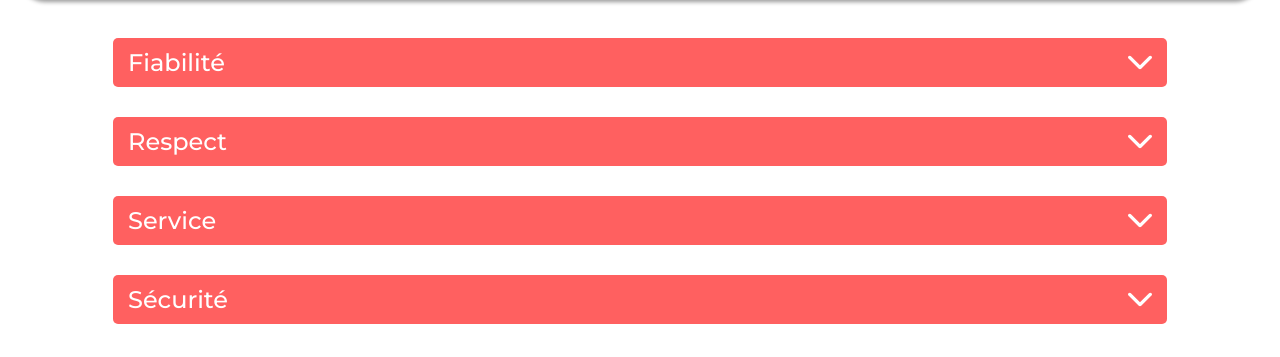
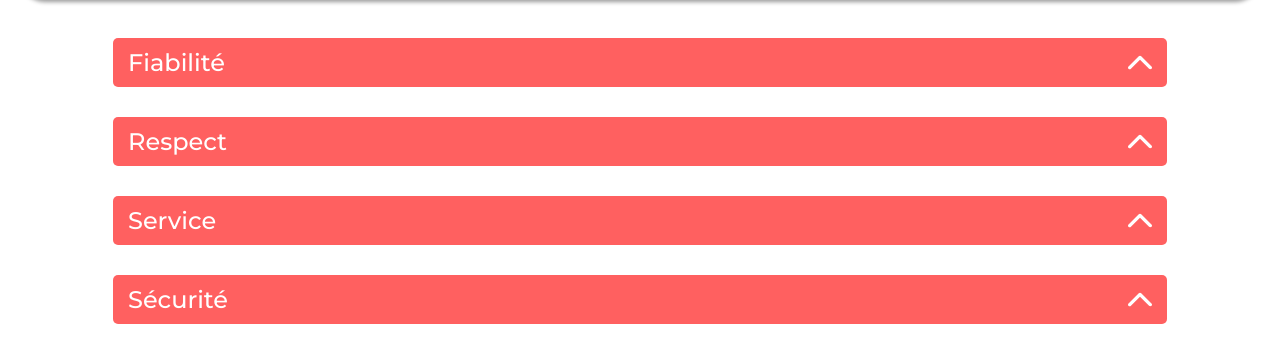
Before and after one commit to Antonin81/kasa, a React (Create React App) app: page /a-propos in a window 1280 px wide. Shown: the part 385-742 px from the top of the page. Built offline with nearby package versions, Linux system fonts and the light colour scheme.

Commit message:
small fix on collapses

```diff
--- a/src/assets/styles/main.css
+++ b/src/assets/styles/main.css
@@ -205,7 +205,7 @@ footer p {
   align-items: center;
 }
 .collapse button .collapse-arrow {
-  transform: rotate(0deg);
+  transform: rotate(180deg);
   transition: transform 0.4s;
 }
 @media screen and (max-width: 375px) {
@@ -247,7 +247,7 @@ footer p {
   }
 }
 .collapse.open button .collapse-arrow {
-  transform: rotate(180deg);
+  transform: rotate(0deg);
 }
 .collapse.open .content {
   grid-template-rows: 1fr;
--- a/src/sass/Components/_collapse.scss
+++ b/src/sass/Components/_collapse.scss
@@ -14,7 +14,7 @@
     justify-content: space-between;
     align-items: center;
     .collapse-arrow {
-      transform: rotate(0deg);
+      transform: rotate(180deg);
       transition: transform 0.4s;
       @media screen and (max-width: 375px) {
         width: 16px;
@@ -52,7 +52,7 @@
   &.open {
     button {
       .collapse-arrow {
-        transform: rotate(180deg);
+        transform: rotate(0deg);
       }
     }
     .content {
```
